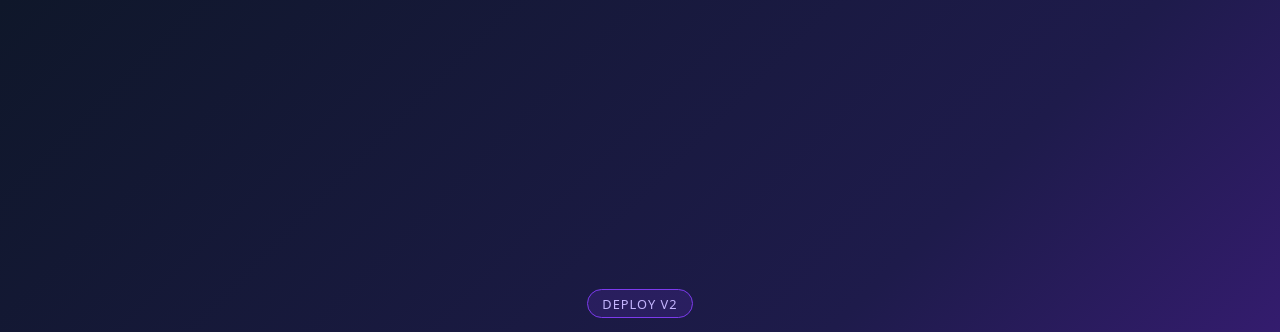
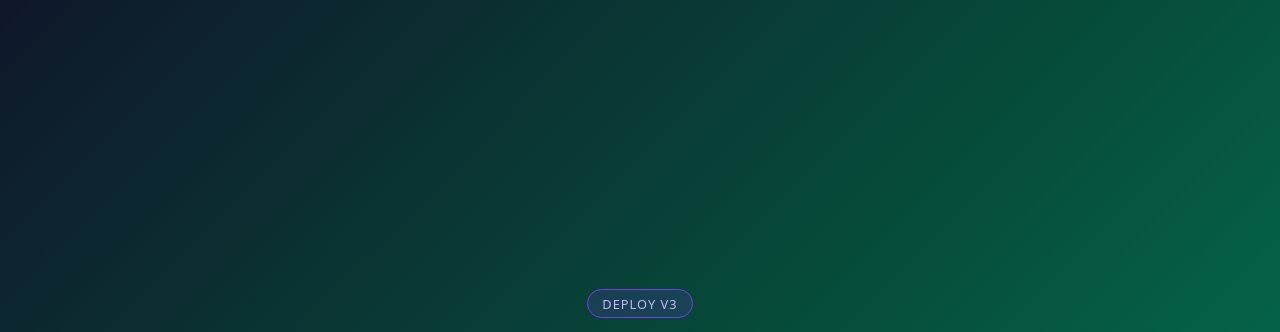
Before and after one commit to mamura66/testwebsite, a plain HTML site: page public/index.html in a window 1280 px wide. Shown: the top 332 px of the page. Drawn offline with Linux system fonts and the light colour scheme.

Commit message:
Green theme

```diff
--- a/public/index.html
+++ b/public/index.html
@@ -12,7 +12,7 @@
       display: grid;
       place-items: center;
       font-family: system-ui, -apple-system, "Segoe UI", sans-serif;
-      background: linear-gradient(135deg, #0f172a 0%, #1e1b4b 55%, #4c1d95 100%);
+      background: linear-gradient(135deg, #0f172a 0%, #064e3b 55%, #047857 100%);
       color: #e2e8f0;
       text-align: center;
       padding: 1rem;
@@ -41,7 +41,7 @@
 </head>
 <body>
   <main>
-    <span class="badge">Deploy v2</span>
+    <span class="badge">Deploy v3</span>
     <h1>Hello, World! 🚀</h1>
     <p>Deployed to Cloudflare Pages, straight from GitHub.</p>
     <p style="margin-top:1rem">Edit <code>public/index.html</code>, push, and watch it redeploy.</p>
```
